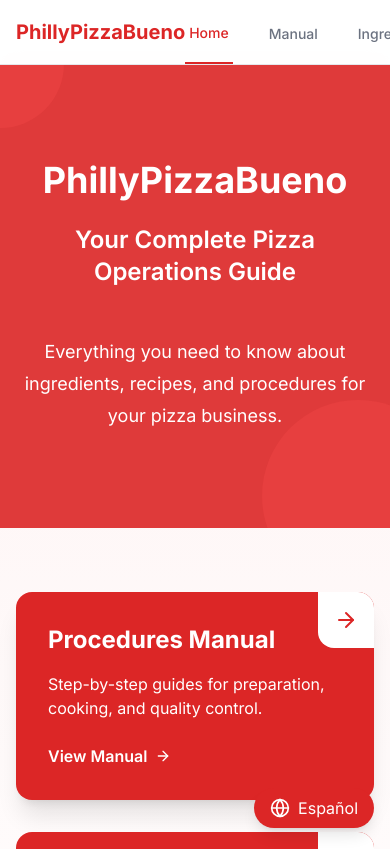
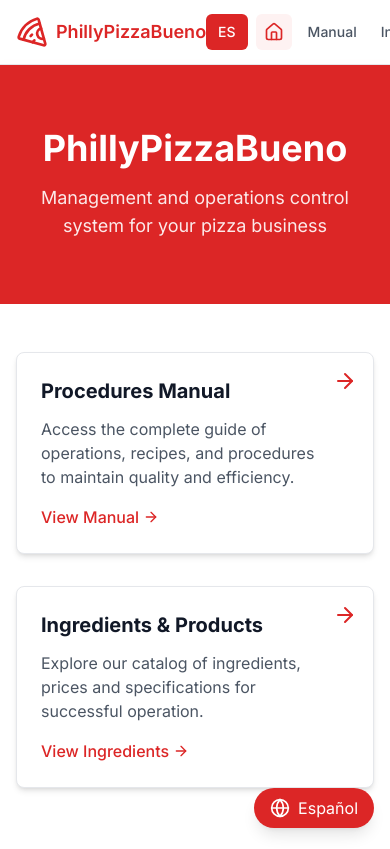
Before and after one commit to tomcat65/philly-pizza-bueno, a Next.js app: page / in a window 390 px wide. Shown: the top 849 px of the page. Built offline with nearby package versions, Linux system fonts and the light colour scheme.

Commit message:
Update layout to match design: Add logo, improve mobile responsiveness, and update styling

```diff
--- a/app/components/Navbar.tsx
+++ b/app/components/Navbar.tsx
@@ -3,23 +3,25 @@
 import Link from "next/link";
 import { usePathname } from "next/navigation";
 import { useLanguage } from "../context/LanguageContext";
+import { Home, Pizza } from "lucide-react";
 
-const navItems = {
-  en: [
-    { name: "Home", path: "/" },
-    { name: "Manual", path: "/manual" },
-    { name: "Ingredients", path: "/ingredientes" },
-  ],
-  es: [
-    { name: "Inicio", path: "/" },
-    { name: "Manual", path: "/manual" },
-    { name: "Ingredientes", path: "/ingredientes" },
-  ],
+const translations = {
+  en: {
+    home: "Home",
+    manual: "Manual",
+    ingredients: "Ingredients",
+  },
+  es: {
+    home: "Inicio",
+    manual: "Manual",
+    ingredients: "Ingredientes",
+  },
 };
 
 export function Navbar() {
   const pathname = usePathname();
-  const { language } = useLanguage();
+  const { language, toggleLanguage } = useLanguage();
+  const t = translations[language];
 
   const isActive = (path: string) => {
     if (path === "/") {
@@ -29,34 +31,99 @@ export function Navbar() {
   };
 
   return (
-    <header className="fixed top-0 left-0 right-0 bg-white/80 backdrop-blur-md border-b border-gray-200 z-50">
-      <nav className="max-w-7xl mx-auto px-4 sm:px-6 lg:px-8">
-        <div className="flex justify-between h-16">
-          <div className="flex">
+    <header className="fixed top-0 left-0 right-0 bg-white bg-opacity-90 backdrop-blur-sm z-50 border-b border-gray-200">
+      <div className="max-w-7xl mx-auto px-4 sm:px-6 lg:px-8">
+        <nav className="flex items-center justify-between h-16">
+          {/* Logo and Brand */}
+          <div className="flex items-center">
+            <Link href="/" className="flex items-center space-x-2">
+              <Pizza className="h-8 w-8 text-red-600" />
+              <span className="text-lg font-semibold text-red-600">PhillyPizzaBueno</span>
+            </Link>
+          </div>
+
+          {/* Navigation Links */}
+          <div className="hidden md:flex items-center space-x-4">
             <Link
               href="/"
-              className="flex items-center text-red-600 font-bold text-xl"
+              className={`flex items-center px-3 py-2 rounded-md text-sm font-medium transition-colors ${
+                isActive("/")
+                  ? "text-red-600 bg-red-50"
+                  : "text-gray-600 hover:text-red-600 hover:bg-red-50"
+              }`}
             >
-              PhillyPizzaBueno
+              <Home className="h-4 w-4 mr-1" />
+              {t.home}
+            </Link>
+            <Link
+              href="/manual"
+              className={`px-3 py-2 rounded-md text-sm font-medium transition-colors ${
+                isActive("/manual")
+                  ? "text-red-600 bg-red-50"
+                  : "text-gray-600 hover:text-red-600 hover:bg-red-50"
+              }`}
+            >
+              {t.manual}
+            </Link>
+            <Link
+              href="/ingredientes"
+              className={`px-3 py-2 rounded-md text-sm font-medium transition-colors ${
+                isActive("/ingredientes")
+                  ? "text-red-600 bg-red-50"
+                  : "text-gray-600 hover:text-red-600 hover:bg-red-50"
+              }`}
+            >
+              {t.ingredients}
+            </Link>
+            <button
+              onClick={toggleLanguage}
+              className="ml-4 px-3 py-2 rounded-md text-sm font-medium bg-red-600 text-white hover:bg-red-700 transition-colors"
+            >
+              {language === "en" ? "ES" : "EN"}
+            </button>
+          </div>
+
+          {/* Mobile Menu */}
+          <div className="md:hidden flex items-center space-x-2">
+            <button
+              onClick={toggleLanguage}
+              className="px-3 py-2 rounded-md text-sm font-medium bg-red-600 text-white hover:bg-red-700 transition-colors"
+            >
+              {language === "en" ? "ES" : "EN"}
+            </button>
+            <Link
+              href="/"
+              className={`p-2 rounded-md ${
+                isActive("/")
+                  ? "text-red-600 bg-red-50"
+                  : "text-gray-600 hover:text-red-600 hover:bg-red-50"
+              }`}
+            >
+              <Home className="h-5 w-5" />
+            </Link>
+            <Link
+              href="/manual"
+              className={`p-2 rounded-md text-sm font-medium ${
+                isActive("/manual")
+                  ? "text-red-600 bg-red-50"
+                  : "text-gray-600 hover:text-red-600 hover:bg-red-50"
+              }`}
+            >
+              {t.manual}
+            </Link>
+            <Link
+              href="/ingredientes"
+              className={`p-2 rounded-md text-sm font-medium ${
+                isActive("/ingredientes")
+                  ? "text-red-600 bg-red-50"
+                  : "text-gray-600 hover:text-red-600 hover:bg-red-50"
+              }`}
+            >
+              {t.ingredients}
             </Link>
           </div>
-          <div className="flex space-x-8">
-            {navItems[language].map((item) => (
-              <Link
-                key={item.path}
-                href={item.path}
-                className={`inline-flex items-center px-1 pt-1 text-sm font-medium ${
-                  isActive(item.path)
-                    ? "text-red-600 border-b-2 border-red-600"
-                    : "text-gray-500 hover:text-gray-700 hover:border-gray-300"
-                }`}
-              >
-                {item.name}
-              </Link>
-            ))}
-          </div>
-        </div>
-      </nav>
+        </nav>
+      </div>
     </header>
   );
 }
--- a/app/page.tsx
+++ b/app/page.tsx
@@ -8,21 +8,20 @@ const translations = {
   en: {
     hero: {
       title: "PhillyPizzaBueno",
-      subtitle: "Your Complete Pizza Operations Guide",
-      description:
-        "Everything you need to know about ingredients, recipes, and procedures for your pizza business.",
+      subtitle:
+        "Management and operations control system for your pizza business",
     },
     cards: {
       manual: {
         title: "Procedures Manual",
         description:
-          "Step-by-step guides for preparation, cooking, and quality control.",
+          "Access the complete guide of operations, recipes, and procedures to maintain quality and efficiency.",
         action: "View Manual",
       },
       ingredients: {
         title: "Ingredients & Products",
         description:
-          "Complete catalog of ingredients with costs and specifications.",
+          "Explore our catalog of ingredients, prices and specifications for successful operation.",
         action: "View Ingredients",
       },
     },
@@ -33,21 +32,20 @@ const translations = {
   es: {
     hero: {
       title: "PhillyPizzaBueno",
-      subtitle: "Tu Guía Completa de Operaciones de Pizza",
-      description:
-        "Todo lo que necesitas saber sobre ingredientes, recetas y procedimientos para tu negocio de pizzas.",
+      subtitle:
+        "Sistema de gestión y control de operaciones para tu negocio de pizzas",
     },
     cards: {
       manual: {
         title: "Manual de Procedimientos",
         description:
-          "Guías paso a paso para preparación, cocción y control de calidad.",
+          "Acceda a la guía completa de operaciones, recetas y procedimientos para mantener la calidad y eficiencia.",
         action: "Ver Manual",
       },
       ingredients: {
         title: "Ingredientes y Productos",
         description:
-          "Catálogo completo de ingredientes con costos y especificaciones.",
+          "Explore nuestro catálogo de ingredientes, precios y especificaciones para una operación exitosa.",
         action: "Ver Ingredientes",
       },
     },
@@ -62,74 +60,70 @@ export default function Home() {
   const t = translations[language];
 
   return (
-    <main className="min-h-screen bg-gradient-to-b from-red-50 to-white">
+    <main className="min-h-screen bg-white">
       {/* Hero Section */}
-      <div className="relative overflow-hidden">
-        <div className="absolute inset-0 bg-red-600 opacity-90" />
-        <div className="relative max-w-7xl mx-auto px-4 sm:px-6 lg:px-8 py-24 md:py-32">
+      <div className="relative bg-red-600">
+        <div className="max-w-7xl mx-auto px-4 sm:px-6 lg:px-8 py-16 md:py-20">
           <div className="text-center">
-            <h1 className="text-4xl md:text-6xl font-bold text-white mb-6">
+            <h1 className="text-4xl md:text-5xl font-bold text-white mb-4">
               {t.hero.title}
             </h1>
-            <h2 className="mt-4 text-2xl font-semibold text-white mb-12 max-w-3xl mx-auto">
+            <p className="text-lg md:text-xl text-white/90 max-w-3xl mx-auto">
               {t.hero.subtitle}
-            </h2>
-            <p className="mt-6 text-lg leading-8 text-white">
-              {t.hero.description}
             </p>
           </div>
         </div>
-
-        {/* Decorative Elements */}
-        <div className="absolute top-0 left-0 w-32 h-32 md:w-64 md:h-64 bg-red-500 rounded-full -translate-x-1/2 -translate-y-1/2 opacity-50" />
-        <div className="absolute bottom-0 right-0 w-48 h-48 md:w-96 md:h-96 bg-red-500 rounded-full translate-x-1/3 translate-y-1/3 opacity-50" />
       </div>
 
       {/* Navigation Cards */}
-      <div className="max-w-7xl mx-auto px-4 sm:px-6 lg:px-8 py-16">
+      <div className="max-w-7xl mx-auto px-4 sm:px-6 lg:px-8 py-12">
         <div className="grid md:grid-cols-2 gap-8">
           {/* Manual Card */}
           <Link
             href="/manual"
-            className="group relative bg-red-600 rounded-2xl shadow-xl p-8 transition-all duration-300 hover:shadow-2xl hover:-translate-y-1"
+            className="group relative bg-white rounded-lg shadow-md hover:shadow-xl p-6 transition-all duration-300 border border-gray-200"
           >
-            <div className="absolute top-0 right-0 bg-white text-red-600 p-4 rounded-tr-2xl rounded-bl-2xl">
+            <div className="absolute top-4 right-4 text-red-600">
               <ArrowRight className="w-6 h-6 transform group-hover:translate-x-1 transition-transform" />
             </div>
-            <h2 className="text-2xl font-bold text-white mb-4">
+            <h2 className="text-xl font-bold text-gray-900 mb-3">
               {t.cards.manual.title}
             </h2>
-            <p className="text-white mb-6">{t.cards.manual.description}</p>
-            <div className="flex items-center text-white font-semibold">
+            <p className="text-gray-600 mb-4 pr-8">
+              {t.cards.manual.description}
+            </p>
+            <div className="inline-flex items-center text-red-600 font-medium">
               {t.cards.manual.action}
-              <ArrowRight className="ml-2 w-4 h-4 transform group-hover:translate-x-1 transition-transform" />
+              <ArrowRight className="ml-1 w-4 h-4 transform group-hover:translate-x-1 transition-transform" />
             </div>
           </Link>
 
           {/* Ingredientes Card */}
           <Link
             href="/ingredientes"
-            className="group relative bg-red-600 rounded-2xl shadow-xl p-8 transition-all duration-300 hover:shadow-2xl hover:-translate-y-1"
+            className="group relative bg-white rounded-lg shadow-md hover:shadow-xl p-6 transition-all duration-300 border border-gray-200"
           >
-            <div className="absolute top-0 right-0 bg-white text-red-600 p-4 rounded-tr-2xl rounded-bl-2xl">
+            <div className="absolute top-4 right-4 text-red-600">
               <ArrowRight className="w-6 h-6 transform group-hover:translate-x-1 transition-transform" />
             </div>
-            <h2 className="text-2xl font-bold text-white mb-4">
+            <h2 className="text-xl font-bold text-gray-900 mb-3">
               {t.cards.ingredients.title}
             </h2>
-            <p className="text-white mb-6">{t.cards.ingredients.description}</p>
-            <div className="flex items-center text-white font-semibold">
+            <p className="text-gray-600 mb-4 pr-8">
+              {t.cards.ingredients.description}
+            </p>
+            <div className="inline-flex items-center text-red-600 font-medium">
               {t.cards.ingredients.action}
-              <ArrowRight className="ml-2 w-4 h-4 transform group-hover:translate-x-1 transition-transform" />
+              <ArrowRight className="ml-1 w-4 h-4 transform group-hover:translate-x-1 transition-transform" />
             </div>
           </Link>
         </div>
       </div>
 
       {/* Footer */}
-      <footer className="bg-red-600 text-white py-8">
+      <footer className="bg-red-600 text-white py-6 mt-12">
         <div className="max-w-7xl mx-auto px-4 sm:px-6 lg:px-8 text-center">
-          <p className="text-white">{t.footer.copyright}</p>
+          <p className="text-white/90 text-sm">{t.footer.copyright}</p>
         </div>
       </footer>
     </main>
```
